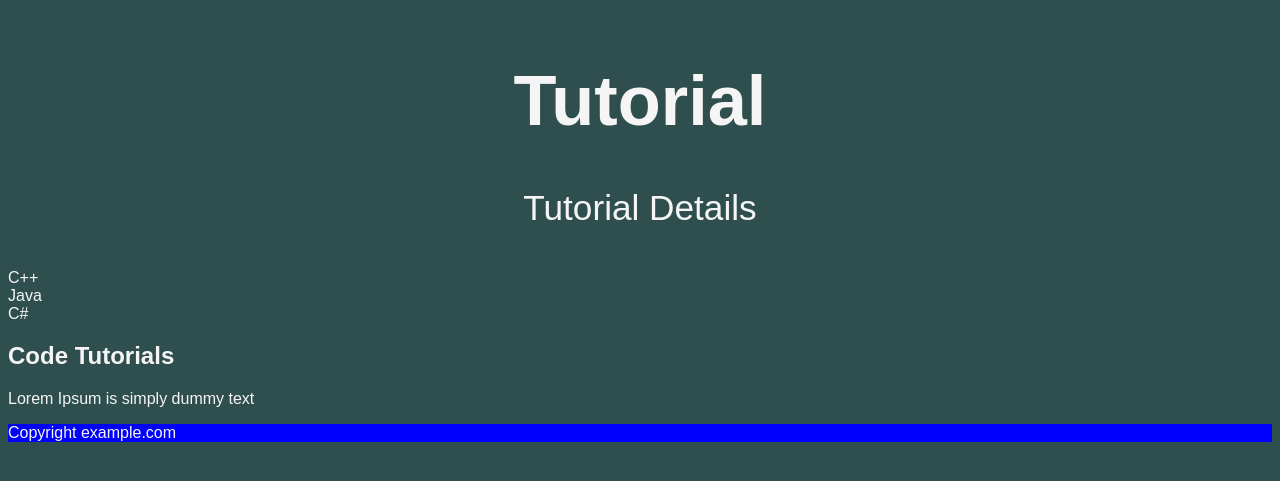
After one commit to helena2505/alg_vis, a PHP site: page /index_try.html in a window 1280 px wide. The commit adds this page. Shown: the top 481 px of the page. Run offline with PHP 8.4, Linux system fonts and the light colour scheme.

Commit message:
added maket sample

```diff
--- a/index.html
+++ b/index.html
@@ -24,7 +24,9 @@
                         <img id="draggable" src="variable.svg" width="100" height="70" alt="draw variable">
                         </div>
                 </div>
-
+        <nav>navnavnav</nav>
+        <footer>footfootfoot</footer>
+        <main>mainmainmain</main>
         <script src="main.js"></script>
 </body>
 </html>
--- /dev/null
+++ b/index_try.html
@@ -0,0 +1,33 @@
+<!DOCTYPE html>
+<html lang="en">
+<head>
+    <meta charset="UTF-8">
+    <meta name="viewport" content="width=device-width, initial-scale=1.0">
+    <meta http-equiv="X-UA-Compatible" content="ie=edge">
+    <title>Document</title>
+    <link rel="stylesheet" href="style.css"/>
+</head>
+<body>
+    <div id="header">
+        <h1>Tutorial</h1>
+        <p>Tutorial Details</p>
+    </div>
+
+    <div id="navigation">
+        C++<br>
+        Java<br>
+        C#<br>
+    </div>
+
+    <div id="section">
+        <h2>Code Tutorials</h2>
+        <p>Lorem Ipsum is simply dummy text</p>
+    </div>
+
+    <div id="footer">
+        Copyright example.com
+    </div>
+
+    <script src="main.js"></script>
+</body>
+</html>
--- a/style.css
+++ b/style.css
@@ -14,6 +14,18 @@ body {
  font-size: 2.2em; /* Размер текста */
  text-align: center; /* Выравнивание по центру */
  padding: 5px; /* Отступы вокруг текста */
+}
+
+#nav {
+	background-color: aqua;
+}
+
+#footer {
+	background-color: blue;
+}
+
+#main {
+	background-color: rebeccapurple;
 }
 
 .saveButton {
```
Also changed, not shown: style_try.css (added, +29 -0 lines).
